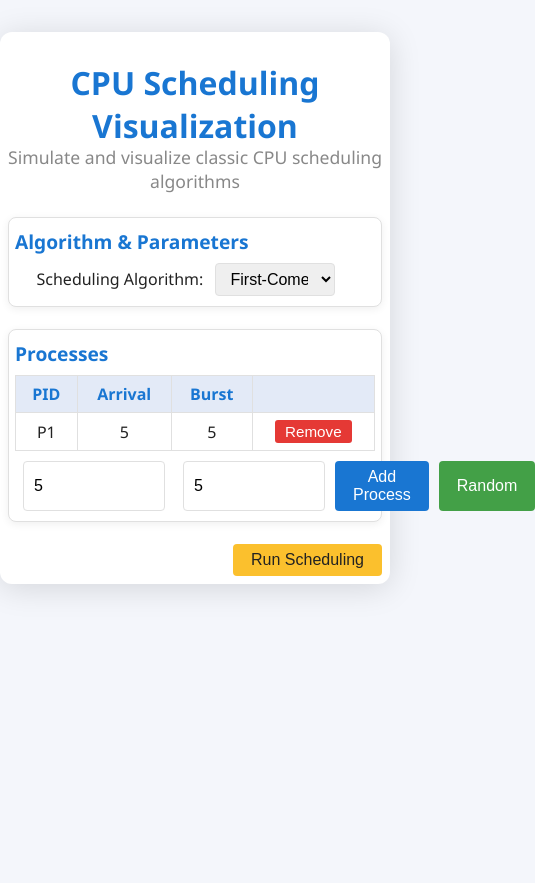
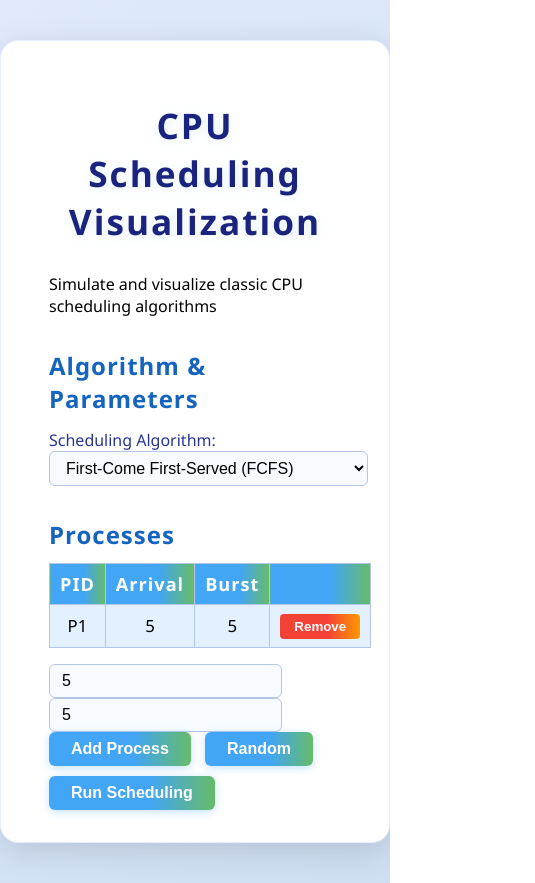
Before and after one commit to ryka14/OS-kier, a plain HTML site: page index.html in a window 390 px wide. Both pictures are taken after typing "5", "5" into the empty fields and a click on the button "Add Process". Shown: the whole page, 535 px wide, since content can reach past the window. Before the commit the page ends 844 px from the top, so only its background shows below. Drawn offline with Linux system fonts and the light colour scheme.

Commit message:
style.css

```diff
--- a/style.css
+++ b/style.css
@@ -1,200 +1,196 @@
-:root {
-  --primary: #1976d2;
-  --secondary: #43a047;
-  --accent: #fbc02d;
-  --bg: #f4f6fb;
-  --card: #fff;
-  --border: #e0e0e0;
-  --text: #222;
-  --muted: #888;
-  --danger: #e53935;
-  --gantt1: #1976d2;
-  --gantt2: #43a047;
-  --gantt3: #fbc02d;
-  --gantt4: #e53935;
-  --gantt5: #8e24aa;
-}
-
 body {
-  background: var(--bg);
   font-family: 'Segoe UI', Arial, sans-serif;
-  color: var(--text);
+  background: linear-gradient(135deg, #e0eafc 0%, #cfdef3 100%);
   margin: 0;
   padding: 0;
 }
-
 .container {
+  background: #fff;
   max-width: 900px;
-  margin: 32px auto;
-  padding: 24px;
-  background: var(--card);
-  border-radius: 12px;
-  box-shadow: 0 4px 32px #0002;
+  margin: 40px auto;
+  padding: 36px 48px 32px 48px;
+  border-radius: 18px;
+  box-shadow: 0 8px 32px #0002;
+  border: 1.5px solid #e3f0ff;
 }
-
-header {
+h1 {
+  color: #1a237e;
   text-align: center;
-  margin-bottom: 24px;
+  margin-bottom: 28px;
+  letter-spacing: 2px;
+  font-size: 2.2em;
+  text-shadow: 0 2px 12px #e3f0ff;
 }
-
-.subtitle {
-  color: var(--muted);
-  font-size: 1.1em;
-  margin-top: -10px;
+h2, h3 {
+  color: #1565c0;
+  margin-top: 32px;
+  margin-bottom: 12px;
+  letter-spacing: 1px;
 }
-
-.card {
-  background: var(--card);
-  border: 1px solid var(--border);
-  border-radius: 8px;
-  padding: 18px 20px 12px 20px;
-  margin-bottom: 22px;
-  box-shadow: 0 2px 8px #0001;
+form label {
+  display: block;
+  margin: 14px 0 8px 0;
+  font-weight: 500;
+  color: #283593;
 }
-
-h1, h2 {
-  color: var(--primary);
-  margin-bottom: 8px;
+select, input[type="number"], input[type="text"] {
+  padding: 7px 12px;
+  border-radius: 6px;
+  border: 1.5px solid #b3c6e7;
+  background: #f7fbff;
+  font-size: 1em;
+  margin-right: 10px;
+  transition: border 0.2s;
 }
-
-h2 {
-  font-size: 1.2em;
-  margin-top: 0;
+select:focus, input:focus {
+  border: 1.5px solid #2196f3;
+  outline: none;
 }
-
-.form-row {
-  display: flex;
-  flex-wrap: wrap;
-  gap: 24px;
-  align-items: center;
+.process-inputs {
+  margin: 16px 0 10px 0;
 }
-
-label {
-  font-weight: 500;
-  margin-right: 18px;
-  color: var(--text);
+#add-process, #random-processes, #run-btn {
+  margin-right: 10px;
+  padding: 8px 22px;
+  border: none;
+  background: linear-gradient(90deg, #42a5f5 60%, #66bb6a 100%);
+  color: #fff;
+  border-radius: 6px;
+  cursor: pointer;
+  font-weight: bold;
+  font-size: 1em;
+  box-shadow: 0 2px 8px #2196f344;
+  transition: background 0.2s, box-shadow 0.2s, transform 0.1s;
 }
-
-input[type="number"], input[type="text"], select {
-  padding: 6px 10px;
-  border: 1px solid var(--border);
-  border-radius: 4px;
-  margin-left: 8px;
-  font-size: 1em;
-  width: 120px;
+#add-process:hover, #random-processes:hover, #run-btn:hover {
+  background: linear-gradient(90deg, #66bb6a 60%, #42a5f5 100%);
+  box-shadow: 0 4px 16px #2196f366;
+  transform: translateY(-2px) scale(1.04);
 }
-
-input[type="text"] {
-  width: 160px;
-}
-
-.process-inputs {
-  margin: 10px 0 0 0;
-  display: flex;
-  gap: 10px;
-}
-
-.btn {
-  padding: 7px 18px;
-  border: none;
-  border-radius: 4px;
-  font-weight: 500;
-  font-size: 1em;
-  cursor: pointer;
-  transition: background 0.2s;
-}
-
-.primary { background: var(--primary); color: #fff; }
-.primary:hover { background: #1251a3; }
-.secondary { background: var(--secondary); color: #fff; }
-.secondary:hover { background: #2e7031; }
-.accent { background: var(--accent); color: #222; }
-.accent:hover { background: #c49000; }
-
-.form-actions {
-  text-align: right;
-  margin-top: 12px;
-}
-
 #process-table, #result-table table {
   width: 100%;
   border-collapse: collapse;
   margin-bottom: 10px;
+  font-size: 1.05em;
 }
-
 #process-table th, #process-table td, #result-table th, #result-table td {
-  border: 1px solid var(--border);
-  padding: 7px 10px;
+  border: 1px solid #b3c6e7;
+  padding: 8px 10px;
   text-align: center;
 }
-
 #process-table th {
-  background: #e3eaf7;
-  color: var(--primary);
+  background: linear-gradient(90deg, #42a5f5 60%, #66bb6a 100%);
+  color: #fff;
+  letter-spacing: 1px;
+  font-size: 1.08em;
 }
-
-#process-table td button {
-  background: var(--danger);
+#process-table tr:nth-child(even) {
+  background: #f0f7ff;
+}
+#process-table tr:nth-child(odd) {
+  background: #e3f0ff;
+}
+.remove-btn {
+  background: linear-gradient(90deg, #f44336 60%, #ff9800 100%);
   color: #fff;
   border: none;
-  border-radius: 3px;
-  padding: 3px 10px;
+  border-radius: 4px;
+  padding: 5px 14px;
   cursor: pointer;
-  font-size: 0.95em;
+  font-weight: bold;
+  transition: background 0.2s, transform 0.1s;
 }
-#process-table td button:hover {
-  background: #b71c1c;
+.remove-btn:hover {
+  background: linear-gradient(90deg, #ff9800 60%, #f44336 100%);
+  transform: scale(1.08);
 }
-
 #gantt {
   display: flex;
   align-items: flex-end;
-  margin: 18px 0;
+  margin: 24px 0 16px 0;
   min-height: 60px;
-  gap: 2px;
+  overflow-x: auto;
+  padding-bottom: 10px;
 }
-
 .gantt-block {
   color: #fff;
-  margin-right: 2px;
+  margin-right: 3px;
   text-align: center;
   position: relative;
-  border-radius: 4px 4px 0 0;
-  font-weight: 500;
-  font-size: 1em;
-  min-width: 40px;
-  height: 40px;
+  border-radius: 8px 8px 0 0;
+  font-weight: bold;
+  box-shadow: 0 2px 8px #0002;
+  font-size: 1.1em;
+  transition: transform 0.2s, box-shadow 0.2s;
   display: flex;
   align-items: flex-end;
   justify-content: center;
-  box-shadow: 0 2px 6px #0002;
+  background: linear-gradient(135deg, #42a5f5 60%, #66bb6a 100%);
+  border-bottom: 3px solid #fff;
 }
-.gantt-block.color0 { background: var(--gantt1); }
-.gantt-block.color1 { background: var(--gantt2); }
-.gantt-block.color2 { background: var(--gantt3); color: #222; }
-.gantt-block.color3 { background: var(--gantt4); }
-.gantt-block.color4 { background: var(--gantt5); }
-
+.gantt-block:hover {
+  transform: scale(1.10);
+  z-index: 2;
+  box-shadow: 0 6px 24px #2196f344;
+}
+.gantt-block sub {
+  font-size: 0.7em;
+  color: #ffe082;
+  margin-left: 2px;
+  font-weight: normal;
+}
 .gantt-block span {
   position: absolute;
   bottom: -18px;
   left: 0;
-  font-size: 11px;
-  color: var(--muted);
+  font-size: 13px;
+  color: #333;
+  font-weight: normal;
 }
 .gantt-block:last-child span {
   right: 0;
   left: auto;
 }
-
 #summary {
-  margin-top: 10px;
-  font-size: 1.1em;
-  color: var(--secondary);
+  margin-top: 14px;
+  font-size: 1.13em;
+  background: linear-gradient(90deg, #e3f0ff 60%, #f7fbff 100%);
+  padding: 14px 22px;
+  border-radius: 10px;
+  color: #2c3e50;
+  box-shadow: 0 2px 8px #2196f322;
+  border: 1px solid #b3c6e7;
+}
+.params label {
+  margin-right: 22px;
+  font-size: 1em;
+  color: #1976d2;
+}
+::-webkit-scrollbar {
+  height: 8px;
+  background: #e3f0ff;
+  border-radius: 4px;
+}
+::-webkit-scrollbar-thumb {
+  background: #b3c6e7;
+  border-radius: 4px;
 }
 
-@media (max-width: 700px) {
-  .container { padding: 8px; }
-  .card { padding: 10px 6px; }
-  .form-row { flex-direction: column; gap: 10px; }
+.action-message {
+  min-height: 28px;
+  margin-bottom: 18px;
+  padding: 8px 16px;
+  border-radius: 6px;
+  font-size: 1.08em;
+  font-weight: 500;
+  color: #fff;
+  background: linear-gradient(90deg, #f44336 60%, #ff9800 100%);
+  box-shadow: 0 2px 8px #f4433622;
+  display: none;
+  transition: background 0.2s, color 0.2s;
 }
+.action-message.success {
+  background: linear-gradient(90deg, #43e97b 60%, #38f9d7 100%);
+  color: #1a237e;
+  box-shadow: 0 2px 8px #43e97b22;
+}
```
